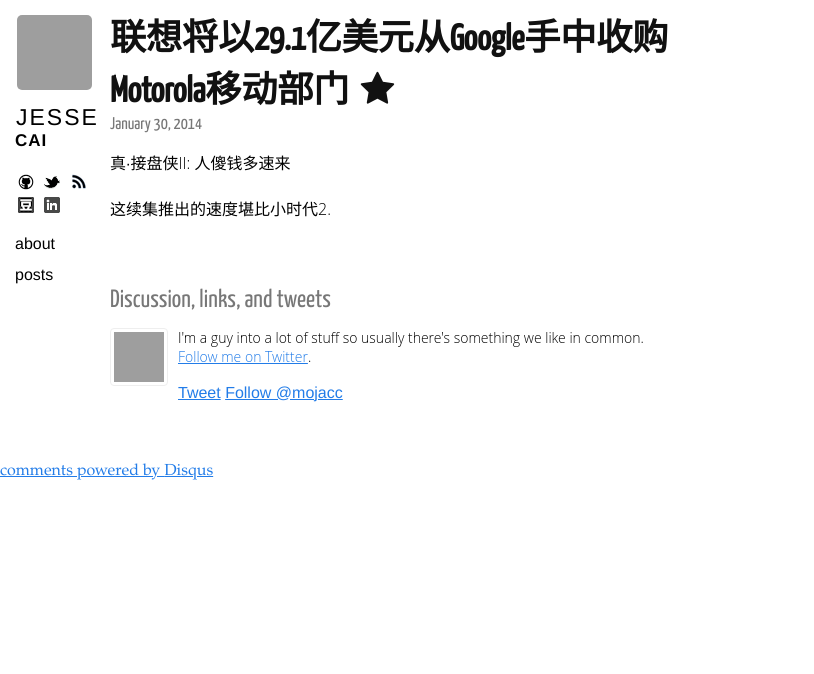
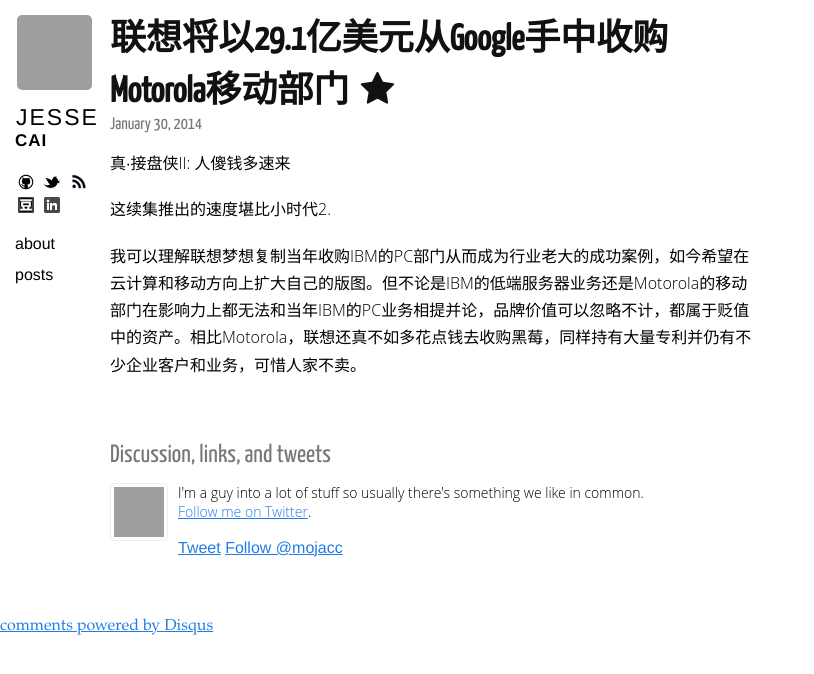
Before and after one commit to mojacc/mojacc.github.com, a Jekyll site: the page built from _posts/2014-01-30-lenova-to-buy-motorola-mobility-from-google.markdown, in a window 1280 px wide, cut to the strip 0-674 px from the top of the page. Shown: the whole strip, without its empty margins (0-814 px from the left). Built offline with Jekyll 4.4.1, drawn with Linux system fonts in a browser that asks for light colours; nearby versions of some CDN libraries; Markdown is read by kramdown in place of the engine named in the settings; comment, search, counter and statistics services are not loaded; grey boxes are pictures that could not be loaded.

Commit message:
More comments on the new post.

```diff
--- a/_posts/2014-01-30-lenova-to-buy-motorola-mobility-from-google.markdown
+++ b/_posts/2014-01-30-lenova-to-buy-motorola-mobility-from-google.markdown
@@ -7,3 +7,5 @@
 真∙接盘侠II: 人傻钱多速来
 
 这续集推出的速度堪比小时代2.
+
+我可以理解联想梦想复制当年收购IBM的PC部门从而成为行业老大的成功案例，如今希望在云计算和移动方向上扩大自己的版图。但不论是IBM的低端服务器业务还是Motorola的移动部门在影响力上都无法和当年IBM的PC业务相提并论，品牌价值可以忽略不计，都属于贬值中的资产。相比Motorola，联想还真不如多花点钱去收购黑莓，同样持有大量专利并仍有不少企业客户和业务，可惜人家不卖。
```
